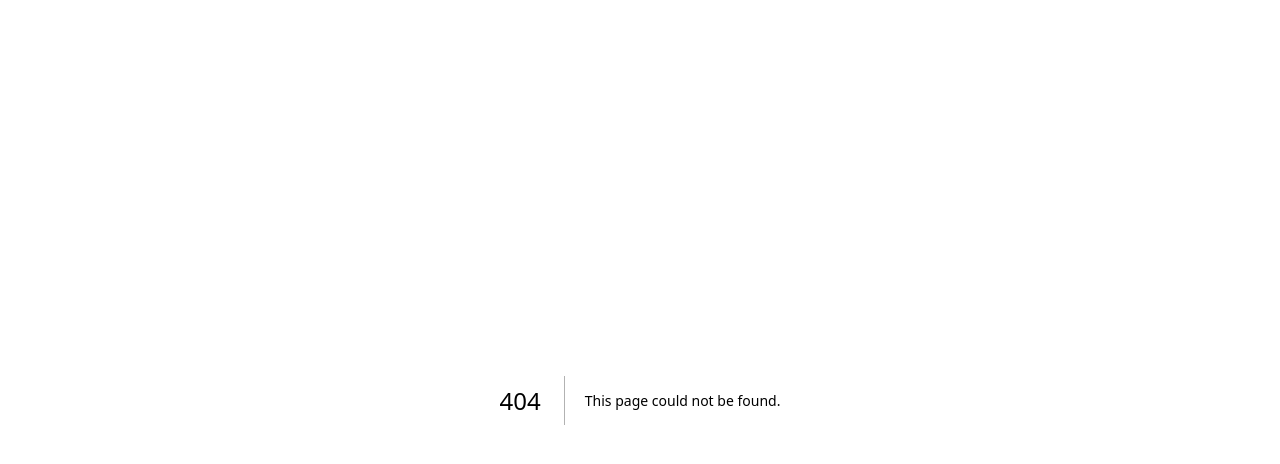
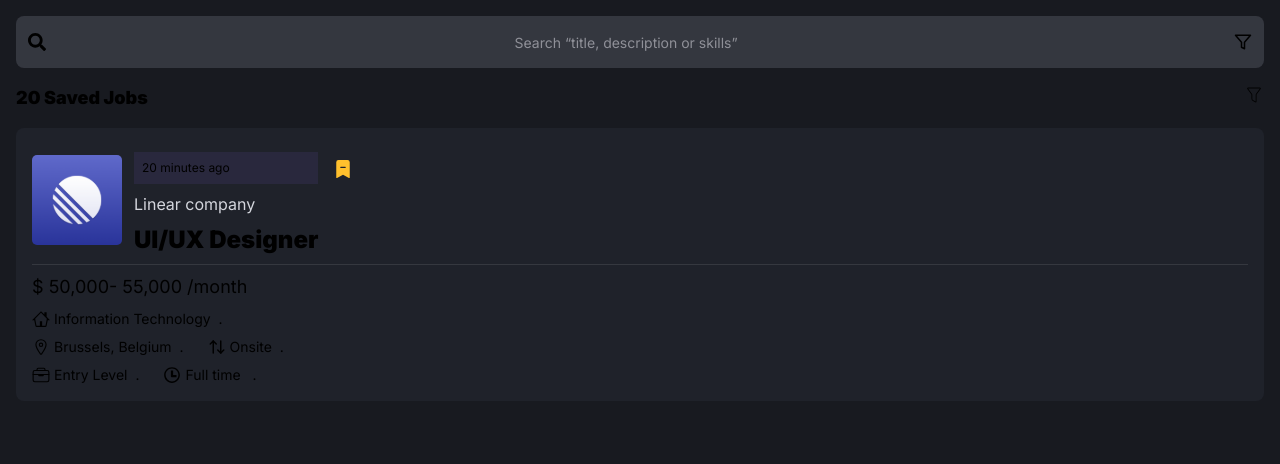
Before and after one commit to shashwat0802/SeeYou-FE, a Next.js app: page /saved-jobs in a window 1280 px wide. Before the commit this address had no page. Shown: the top 464 px of the page. Built offline with nearby package versions, Linux system fonts and the light colour scheme.

Commit message:
saved jobs screen static complete

```diff
--- a/app/components/Navbar.jsx
+++ b/app/components/Navbar.jsx
@@ -80,6 +80,7 @@ const Navbar = () => {
             <aside
               id="sidebar"
               className="bg-[#22242D] text-gray-100 md:w-64 w-3/4 space-y-6 pt-6 px-0 absolute inset-y-0 left-0 transform md:relative md:translate-x-0 transition duration-200 ease-in-out  md:flex md:flex-col md:justify-between overflow-y-auto mt-12"
+              style={{ zIndex: '999' }}
               data-dev-hint="sidebar; px-0 for frameless; px-2 for visually inset the navigation"
             >
               <div
@@ -108,7 +109,7 @@ const Navbar = () => {
                     <span>My Applications</span>
                   </Link>
                   <Link
-                    href="#"
+                    href="/candidate/saved-jobs"
                     className="flex items-center space-x-4  py-2 mt-6 px-4 transition duration-200 hover:bg-gray-700 hover:text-white text-base"
                   >
                     <span className="text-xl font-bold">
@@ -178,7 +179,7 @@ const Navbar = () => {
                 </li>
                 <li>
                   <Link
-                    href="#"
+                    href="/candidate/saved-jobs"
                     className="flex items-center space-x-4  py-2 px-4 transition duration-200 hover:bg-gray-700 hover:text-white text-base"
                   >
                     <span>My Applications</span>
@@ -289,6 +290,7 @@ const Navbar = () => {
             <aside
               id="sidebar"
               className="bg-[#22242D] text-gray-100 md:w-64 w-3/4 space-y-6 pt-6 px-0 absolute inset-y-0 left-0 transform md:relative md:translate-x-0 transition duration-200 ease-in-out  md:flex md:flex-col md:justify-between overflow-y-auto mt-12"
+              style={{ zIndex: '999' }}
               data-dev-hint="sidebar; px-0 for frameless; px-2 for visually inset the navigation"
             >
               <div
--- a/app/dashboard/candidate/page.jsx
+++ b/app/dashboard/candidate/page.jsx
@@ -28,6 +28,7 @@ const CandidateDashboard = () => {
           <LuFilter />
         </button>
       </div>
+      {/* ads */}
       <div className="flex">
         <div className="w-1/2 bg-[#E5E6EA] p-4  rounded-l-lg">
           <h1 className="text-xl font-black text-black">
--- /dev/null
+++ b/app/saved-jobs/layout.jsx
@@ -0,0 +1,13 @@
+import React from 'react';
+import Navbar from '../components/Navbar';
+
+const layout = ({ children }) => {
+  return (
+    <div className="container mx-auto">
+      <Navbar />
+      {children}
+    </div>
+  );
+};
+
+export default layout;
--- /dev/null
+++ b/app/saved-jobs/page.jsx
@@ -0,0 +1,104 @@
+'use client';
+import React from 'react';
+import { CiFilter } from 'react-icons/ci';
+import placeholder from '@/public/images/placeholder-2.svg';
+import { BsBookmarkDash } from 'react-icons/bs';
+import { BsBookmarkDashFill } from 'react-icons/bs';
+import { GoHome } from 'react-icons/go';
+import { IoBriefcaseOutline, IoLocationOutline } from 'react-icons/io5';
+import { LuArrowUpDown } from 'react-icons/lu';
+import { GoClock } from 'react-icons/go';
+import { FaSearch } from 'react-icons/fa';
+import { LuFilter } from 'react-icons/lu';
+import Image from 'next/image';
+
+const SavedJobs = () => {
+  return (
+    <div className="px-4">
+      <div className="rounded-lg flex bg-[#34373F] p-3 items-center w-full justify-between text-lg my-4">
+        <FaSearch />
+        <input
+          type="search"
+          id="job-search"
+          name="search-job"
+          placeholder="Search “title, description or skills”"
+          className="placeholder:text-[#8F9098] bg-transparent focus:outline-none placeholder:text-sm ml-2"
+        />
+        <button>
+          <LuFilter />
+        </button>
+      </div>
+      {/* recent jobs */}
+      <ul className="flex justify-between w-full items-center my-4">
+        <li className="text-lg font-black">
+          <span>20</span> Saved Jobs
+        </li>
+        <li>
+          <button className="text-xl">
+            <CiFilter />
+          </button>
+        </li>
+      </ul>
+      {/* saved jobs list */}
+      <div className="bg-[#1F222A] rounded-lg p-4">
+        <div className="flex pb-2  border-b border-[#35383F] items-center">
+          <div className="mr-3">
+            <Image width={90} height={90} src={placeholder} />
+          </div>
+          <div>
+            <div className="blue-bg p-2 my-2">
+              <p className="text-xs font-boldrounded-md">20 minutes ago</p>
+            </div>
+            <p className="text-[#D4D6DD] mt-1">Linear company</p>
+            <p className="text-2xl font-black mt-2">UI/UX Designer</p>
+          </div>
+          <button className="self-start text-lg font-black cursor-pointer text-[#ffc02d] mt-4 ml-4">
+            <BsBookmarkDashFill />
+          </button>
+        </div>
+        <p className="text-lg mt-2">
+          $ <span>50,000</span>- <span>55,000</span> /month
+        </p>
+        <ul className="my-2">
+          <li className="text-sm flex items-center">
+            <span className="text-lg mr-1">
+              <GoHome />
+            </span>
+            <span>Information Technology</span> &nbsp;&nbsp;.
+          </li>
+        </ul>
+        <ul className="flex my-2">
+          <li className="text-sm flex items-center mr-6 ">
+            <span className="text-lg mr-1">
+              <IoLocationOutline />
+            </span>
+            <span>Brussels, Belgium</span> &nbsp;&nbsp;.
+          </li>
+          <li className="text-sm flex items-center mr-6 ">
+            <span className="text-lg mr-1">
+              {' '}
+              <LuArrowUpDown />
+            </span>
+            <span>Onsite</span> &nbsp;&nbsp;.
+          </li>
+        </ul>
+        <ul className="flex">
+          <li className="text-sm flex items-center mr-6 ">
+            <span className="text-lg mr-1">
+              <IoBriefcaseOutline />
+            </span>
+            <span>Entry Level</span> &nbsp;&nbsp;.
+          </li>
+          <li className="text-sm flex items-center mr-6 ">
+            <span className="text-lg mr-1">
+              <GoClock />
+            </span>
+            <span>Full time</span>&nbsp;&nbsp; .
+          </li>
+        </ul>
+      </div>
+    </div>
+  );
+};
+
+export default SavedJobs;
```
